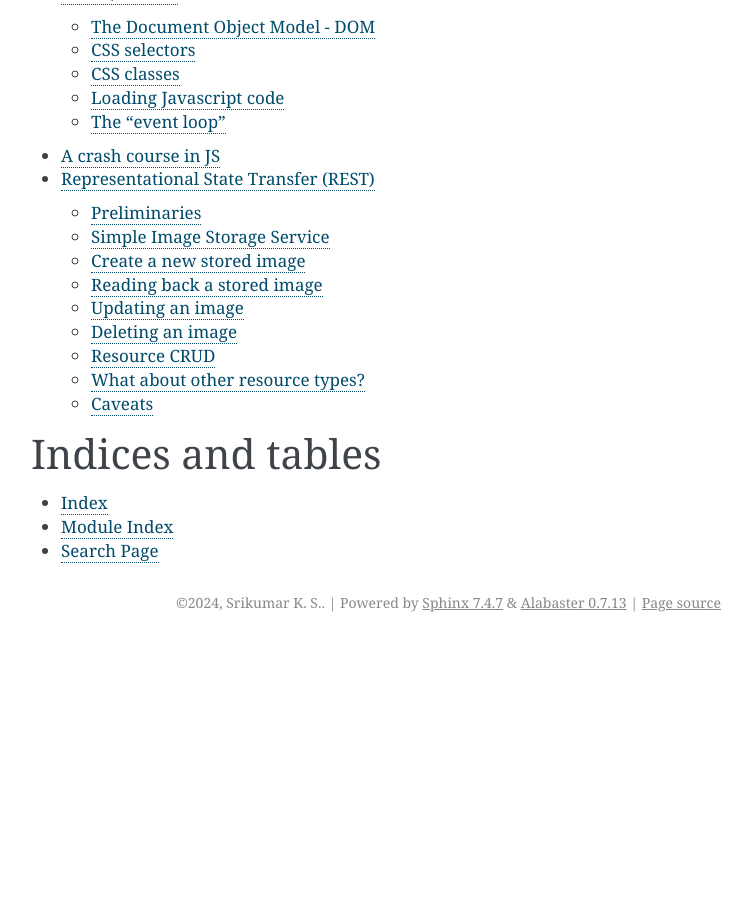
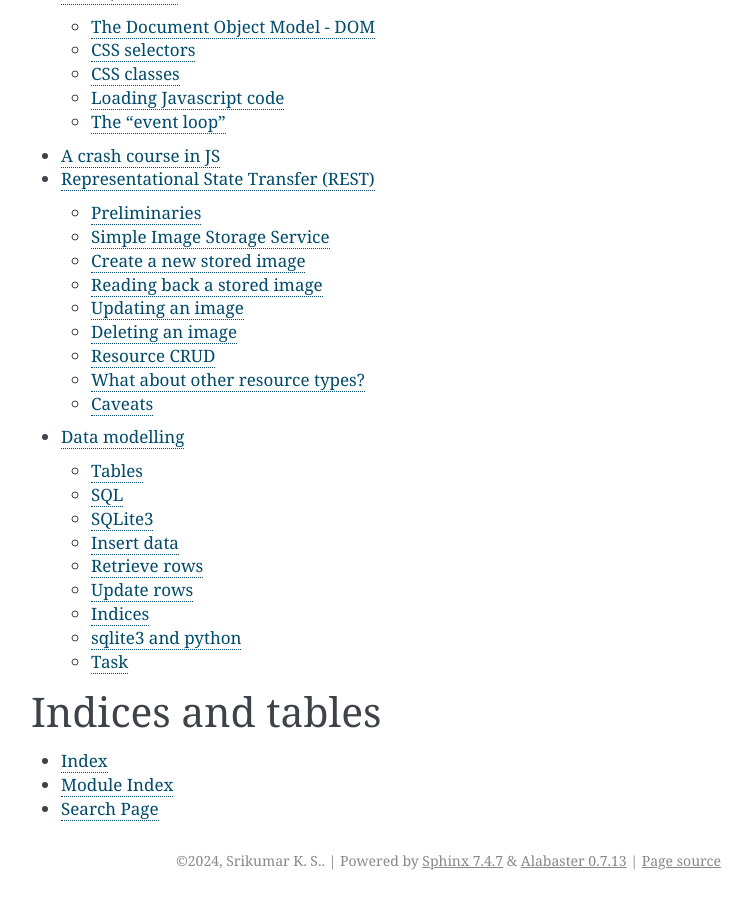
Before and after one commit to kreauniv/comp350, a Sphinx documentation site: the page built from source/index.rst, in a window 1280 px wide and 900 px high, scrolled down 1150 px. Shown: the whole window, without its empty margins (389-1141 px from the left). Built offline with Sphinx 7.4.7, drawn with Linux system fonts in a browser that asks for light colours; before the commit the page ends 1792 px from its top, so only the background shows below that; some of the changed lines change nothing that is shown.

Commit message:
Added data modelling section

```diff
--- /dev/null
+++ b/source/data.rst
@@ -0,0 +1,440 @@
+Data modelling
+==============
+
+In the previous section, we saw how a "service" can be modelled as a "manager
+of resources on behalf of a client" and how to construct references for these
+managed "resources" for the purpose of interacting with the service via
+transfer of "representations" -- the "REST" (REpresentational State Transfer)
+approach.
+
+In this section, we'll take off on the "todo list" API constructed in class
+based on a global variable as the storage and consider how to store and
+retrieve the information using a relational database in a persistent manner.
+With the service constructed in class, restarting the server will cause it to
+forget all the todo items it had stored earlier and that's what we want to
+address.
+
+The "resource" way of thinking about the service translates fairly easily onto
+a relational database. We'll assume you've already dealt with relational
+databases at a conceptual level, but haven't actually used one for data
+modelling.
+
+Tables
+------
+
+The core data structure in a relational database is the **table**, whose rows
+capture related values of some aspect of the data. Hence "relational database".
+In the case of the todo list, we can think of the todo list itself as a table,
+whose rows give information about each of the items in the list. We saw that
+each list item has a number of attributes to keep track of.
+
+1. The URI or equivalently the ``id`` of a todo item. We can consider them
+   to be equivalent because the URL of the todo item can be derived if we
+   know the ``id`` of the item and vice versa.
+2. The ``text`` of the TODO item.
+3. The ``done`` state of the TODO item.
+
+We could add more attributes to the above list, but that wouldn't lead us to
+any new concepts beyond what we used for the above, so you can take that as an
+exercise to extend it with more information such as "creation date-time",
+"completion date-time", "priority" etc.
+
+.. csv-table:: TODOList
+    :header: "id", "text", "status"
+
+    1, "Model the todolist app as resources", "complete"
+    2, "Create a relational data model", "pending"
+    3, "Specify the schema for the data model in SQL", "pending"
+    4, "Create the tables in sqlite3", "pending"
+    5, "Implement the service handlers to use the sqlite3 db instead of the global variable", "pending"
+
+.. index::
+    single: schema
+
+Notice that in the above table, we're considering our "id" column to be an
+integer, the "text" column to have, well, text values and the "status" column
+to also have text value with only two values allowed -- "complete" or
+"pending". The "status" column is a effectively a boolean and could also have
+been modelled as an integer with ``0`` standing for "incomplete" and ``1``
+standing for "completeyes". Similarly, you may want to use a string as an
+identifier for a todo item as well, instead of an integer. Such a description
+of the table is called its "schema".
+
+.. index::
+   single: schema migration
+
+There are always such choices to be made when constructing a data model.
+Sometimes these choices don't feel very consequential, such as perhaps in our
+case so far, but if there is more information available, the choices may have
+real consequences. For example, suppose we know that there is an upcoming
+feature for our todolist app where the status of the todolist item can be an
+arbitrary word given by the user, such as "pending", "WIP", "done", "archived",
+etc. In such a case, the text representation for that column has a clear
+advantage over the integer/boolean representation, since we'll then have to
+overhaul the table and change its schema (called a "schema migration").
+
+Now that we've acknowledged that our app will evolve over time and so might
+our table "schema", we should perhaps keep some metadata about our schema
+-- its "version number" to start with.
+
+.. csv-table:: metadata
+    :header: "schema", "version", "date"
+
+    "todolist", 1, "2024-08-25"
+
+.. note::  The metadata table itself has a schema, but we expect it to change
+   much less frequently than the other table schemas. While we've only captured
+   the version number for simplicity, it is common to maintain a table of
+   instructions on how to migrate from version :math:`n` to version
+   :math:`n+1`, along with the current version, so that the migration steps can
+   be run automatically. We'll not go there yet.
+
+SQL
+---
+
+The "Structured Query Language" -- abbreviated "SQL" and pronounced "sequel" --
+is a ubiquitous language used in describing data and interacting with
+relational databases. The advantage of SQL is that it abstracts the details of
+how the data is actually stored by a given database, and thus permits the
+programmer to think and work at the level of the data they need to work with.
+
+SQLite_ is a ubiquitous, simple yet powerful such database which stores all its
+data in a single file and makes it available for manipulation via SQL.
+Different databases have slightly different variations of the SQL language they
+support, but these differences are far less important than the substantial
+commonality that exists between them.
+
+Other common larger scale databases in use include PostgreSQL_ and MySQL_. In
+my opinion, of the relational databases available today, PostgreSQL_ is perhaps
+the best of the cadre w.r.t. its engineering and the ecosystem of extensions
+available for it.
+
+There are also a class of databases called "NoSQL" databases which came up
+during a period of (in my opinion) irrational backlash against the perceived
+complexity of SQL databases. Our general advice is that if you don't know
+enough to choose a database, choose one which has a SQL interface and don't
+choose a "NoSQL" database (such as "MongoDB").
+
+SQLite3
+-------
+
+As mentioned, we'll be using the "SQLite v3" as a simple database storage for
+our todolist app's backend.
+
+Python comes with the ``sqlite3`` package preinstalled usually. In case your
+installation does not have it, you can always install it with ``pip install
+sqlite3``.
+
+The `sqlite3 documentation`_ is the canonical place to go to for information
+about the supported commands. Its documentation is excellent even for beginners
+and it provides "railroad diagrams" that illustrate the syntax.
+
+.. note:: SQL syntax is not case sensitive for its keywords.
+
+The process for opening a sqlite3 database and sending it commands to manipulate
+and query data is as follows --
+
+1. "Connect" to the database. The language used here generalizes difference
+   locations for the database -- a) in-memory, b) on disk or c) on another computer
+   over the network. This step gets you a database connection.
+
+2. When you want to do something with the database, you create a "cursor" object
+   and ask it to execute your SQL commands given as a string.
+
+3. Once you're done with the cursor object you created, you close the cursor.
+
+The above is the simplest of usage scenarios. The process will vary a bit, for
+example, when you have to deal with a long running "transaction".
+
+.. admonition:: **sqlite3 repl**
+
+    ``sqlite3`` comes with a repl you can run from the shell using ``sqlite3``.
+    You can run SQL commands as well as what are called "meta commands" which
+    start with a period "." character. When writing SQL on the repl, the SQL statements
+    can be multi-line and are terminated by a ";".
+
+.. code:: SQL
+
+    create table todolist (
+        id INTEGER PRIMARY KEY,
+        text TEXT,
+        status TEXT
+    );
+
+The above SQL command does what it looks like it is supposed to do -- create a
+table with three columns with the given types. The part that needs explanation
+is ``PRIMARY KEY``. This phrase when used next to the type of a column
+indicates that that column serves as a unique index to identify a row. So the
+database will ensure that the table will not have more than one row with the
+same "id" value in our case.
+
+.. note:: Within the context of a database, such a "create table" statement is called
+   the "schema" of the table named "todolist".
+
+.. _create table: https://www.sqlite.org/lang_createtable.html
+
+
+Insert data
+-----------
+
+Now let's consider the commands to insert new rows into our brand new ``todolist``
+table.
+
+.. code:: SQL
+
+    insert into todolist values
+        (1, 'Model the todolist app as resources', 'complete'),
+        (2, 'Create a relational data model', 'pending'),
+        (3, 'Specify the schema for the data model in SQL', 'pending'),
+        (4, 'Create the tables in sqlite3', 'pending'),
+        (5, 'Implement the service handlers to use the sqlite3 db instead.', 'pending');
+
+Refer to the `insert into`_ documentation on the syntax. For our simple table, the following hold --
+
+.. _insert into: https://www.sqlite.org/lang_insert.html
+
+1. The values supplied within parentheses are (and must be) in the same order
+   in which the columns we declared in the schema (i.e. "create table"
+   statement).
+
+2. String values are given enclosed in single-quote characters. If a string
+   itself is to include the single quote character, use two single-quotes
+   instead -- like in ``'this SQL string has a ''single-quoted'' part'``.
+
+3. The types of the values will be cast to what we specified in the schema. So
+   if we'd declared "id" to be "TEXT" but gave a number when inserting data,
+   the number will be converted into a string and stored.
+
+4. There is a hidden column available called ``rowid`` which is also an integer and which
+   SQLite can auto insert for you, so in our case, we don't really need an "id" column.
+
+5. Supposing we insert a row with an "id" that already exists in the table, it is considered
+   an error, because we've marked the "id" column as being the ``PRIMARY KEY``.
+
+Retrieve rows
+-------------
+
+Retrieving rows from a table is done using the `select statement`_. For example, to retrieve
+the set of rows of completed todo items, we can issue the following command --
+
+.. _select statement: https://www.sqlite.org/lang_select.html
+
+.. code:: SQL
+
+    select * from todolist
+    where status = 'complete';
+
+In the above case, the "*" indicates "get me all the columns in the table". While this is useful
+for debugging and testing on the sqlite3 repl, it is better to be specific about the information
+we need. That way, if the schema grew to 10 columns and we only needed two in the first place, we
+don't end up wasting 80% of the data fetched.
+
+.. code:: SQL
+
+    select text, status from todolist
+    where status = 'complete';
+
+While such usage of the select statement is simple to understand, much of the
+complexity of working with tables using SQL lies in constructing select
+statements. In particular querying information from multiple tables (called
+"join operations") presents much complexity and tricky performance
+considerations when tables become large.
+
+Update rows
+-----------
+
+To mark the "create a relational data model" row as "complete", we use the
+update_ statement.
+
+.. _update: https://www.sqlite.org/lang_update.html
+
+.. code:: SQL
+
+    update todolist
+    set status = 'complete'
+    where id = 5;
+
+Note the following --
+
+1. The ``where id = 5`` part identifies the rfws whose ``status`` field need to
+   be marked as ``complete``.
+
+2. In principle, there could be more than one row identified by the given
+   constraints. All of them will be updated by the statement. In our case
+   though, since ``id`` is the "primary key" for the table, the value ``5`` is
+   guaranteed to uniquely identify one row, if it exists.
+
+    .. admonition:: **Warning**
+
+    In general, beware when you make update statements which they're
+    destructive updates and you might accidentally match more rows than you
+    intended to. Remember the "precision" and "recall" concepts. You want high
+    precision **and** recall for your update statements, but the precision is
+    more important than the recall, since you can find out about rows that have
+    not been modified and issue new commands to modify them. If your selection
+    is has low precision though, you'll have modified some rows unintentionally
+    and it can be hard to determine which rows were affected.
+
+3. ``update`` statements cannot add or remove columns. That is considered a
+   change in schema and must not be done without careful thought.
+
+Indices
+-------
+
+Consider the ``select`` statement we wrote earlier --
+
+.. code:: SQL
+
+    select text, status from todolist
+    where status = 'complete';
+
+We can imagine that the database engine that runs this program steps through the rows
+of the example, examining each row for the conditions indicated in the ``where`` clause
+and returning the requested columns when there is a match. We might think of it as
+equivalent to the python "list comprehension" --
+
+.. code:: python
+
+    [ (item["text"], item["status"])
+      for item in g_todolist
+      if item["status"] == "complete"
+    ]
+
+The list comprehension is a useful beginning mental model of querying tables
+to have in mind. However, as computer scientists, we can quickly notice that
+this is an inefficient means of retrieval since it has to go through the
+entire list for each query. What if the list has a million items and only 5
+of them have been completed?
+
+.. index::
+   single: index tables
+
+To speed up such cases, SQL databases can construct auxiliary tables, called
+"index tables" or "indices" for short, which maintain additional information
+that helps then run such ``select`` queries fast -- often in logarithmic time
+complexity. This is a classic case of "trade off some extra storage space for a
+great reduction in time".
+
+These indices are not automatically created though. Since every new index table
+places demands on compute and storage, we need to tell the engine explicitly
+which indices need to be created for our particular uses.
+
+.. note:: A good rule of thumb is to list out all the queries you make,
+   identify the ones that can be expensive without an index and only create
+   indices over the columns relevant to those queries.
+
+In this case, if we wish to create an index for the "status" column so we
+can quickly locate the pending items (assuming these are far fewer than
+the completed items), we can do so like this --
+
+.. code:: SQL
+
+    create index idx_todolist_status
+    on todolist ( status );
+
+While creating such indices manually seems onerous, the saving grace is that
+these indices are used by the engine automatically when running ``select``
+queries and we don't need to explicitly specify which index to use to speed
+things up.
+
+.. admonition:: **Performance note**
+
+   Indices are most effective when there is high information content in a
+   column. This is why "primary key" columns and "unique" columns benefit the
+   most, since if we know the value of this column, then we know exactly which
+   row we need to be looking at. In our case, the "status" column makes for a
+   weak index because it can take only one of two values and therefore if there
+   is an even split between the number of "complete" items and "pending" items,
+   the advantage we gain is not all that much over a simple linear search.
+
+
+sqlite3 and python
+------------------
+
+The following python code does these steps -- you can try these in the python REPL.
+We're creating our "todolist table" in this step using the `create table`_ command.
+
+.. code:: python
+
+   import sqlite3
+
+   db = sqlite3.connect("todolist.db")
+   # Now, if you didn't have a file called "todolist.db" in the current
+   # directory, one will be created and opened as a sqlite3 database.
+   # If one exists already, sqlite3 will try to open it as a database.
+   # In case it isn't an sqlite3 database, this step will raise an exception.
+
+   cursor = db.cursor()
+   cursor.execute("""
+   create table todolist (
+        id INTEGER PRIMARY KEY,
+        text TEXT,
+        status TEXT
+    )
+    """)
+    cursor.close()
+
+    # The above way has a problem. Suppose there was an exception raised during
+    # the `execute` step, then we'll miss closing the cursor. To avoid this,
+    # we can use the python `with` clause like this --
+
+    from contextlib import closing
+
+    with closing(db.cursor()) as cur:
+        cur.execute("""...""")
+
+    # The above `with` clause will ensure that the cursor opened is closed
+    # whether or not the SQL statement completes successfully.
+    # We'll use this approach going forward.
+
+
+Here is an example of how we would typically write functions that call into the
+database to retrieve items. We do not construct SQL statements using string
+concatenation. Instead we mark the variable parts of the statements using `?`
+and supply arguments using a separate python list of arguments.
+
+.. code:: python
+
+    def items_by_status(db, status):
+        with closing(db.cursor()) as cur:
+            rows = cur.execute("select text, status from todolist where status = ?", [status])
+            return rows.fetchall()
+
+
+You can also used dictionaries to supply values for named parameters like this -
+
+.. code:: python
+
+    def items_by_status(db, status):
+        with closing(db.cursor()) as cur:
+            rows = cur.execute("""
+                select text, status
+                from todolist
+                where status = :status
+            """, { "status": status })
+            return rows.fetchall()
+
+The ``:status`` marks the named parameter in the SQL statement. The ``rows``
+object returned by ``cur.execute`` is an iterator and ``rows.fetchall()`` is
+essentially the same as ``[r for r in rows]``. Naturally, such named parameters
+can only be used within programming languages and not at the sqlite3 repl.
+
+.. admonition:: **SQL injection attack**
+
+    Many early web programs used to present web forms, take values from them,
+    and construct SQL queries using string concatenation and run the queries
+    and return the results. Once some of these services started being
+    commercially signficant, hackers with malicious intent would try to input
+    SQL expression fragments into these web forms and try to disrupt the SQL
+    query to retrieve more information than they're authorized for. This is
+    called a "SQL injection attack" and is pretty much why the positional and
+    named parameters exist in the programming language APIs for SQL databases.
+    The API implementation will construct the SQL query in a safe manner behind
+    the scenes that won't permit inadvertent "SQL injection attacks" due to
+    programmer error.
+
+Task
+----
+
+Complete your "TODO List" backend but now use a SQLite3 backed database
+instead of the global variable ``g_todolist`` which we used in class.
--- a/source/index.rst
+++ b/source/index.rst
@@ -20,6 +20,7 @@ Welcome to Comp350: Software design
    html
    js
    rest
+   data
 
 
 Indices and tables
```
Also changed, not shown: 1 other file.
